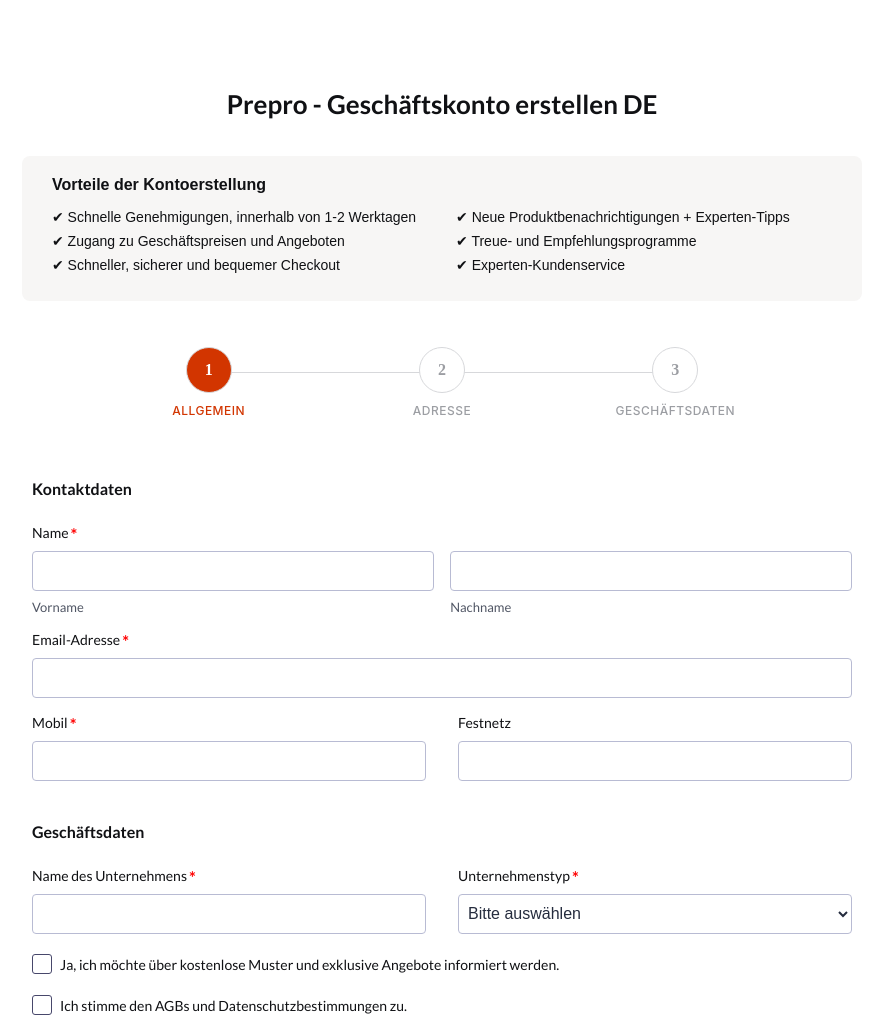
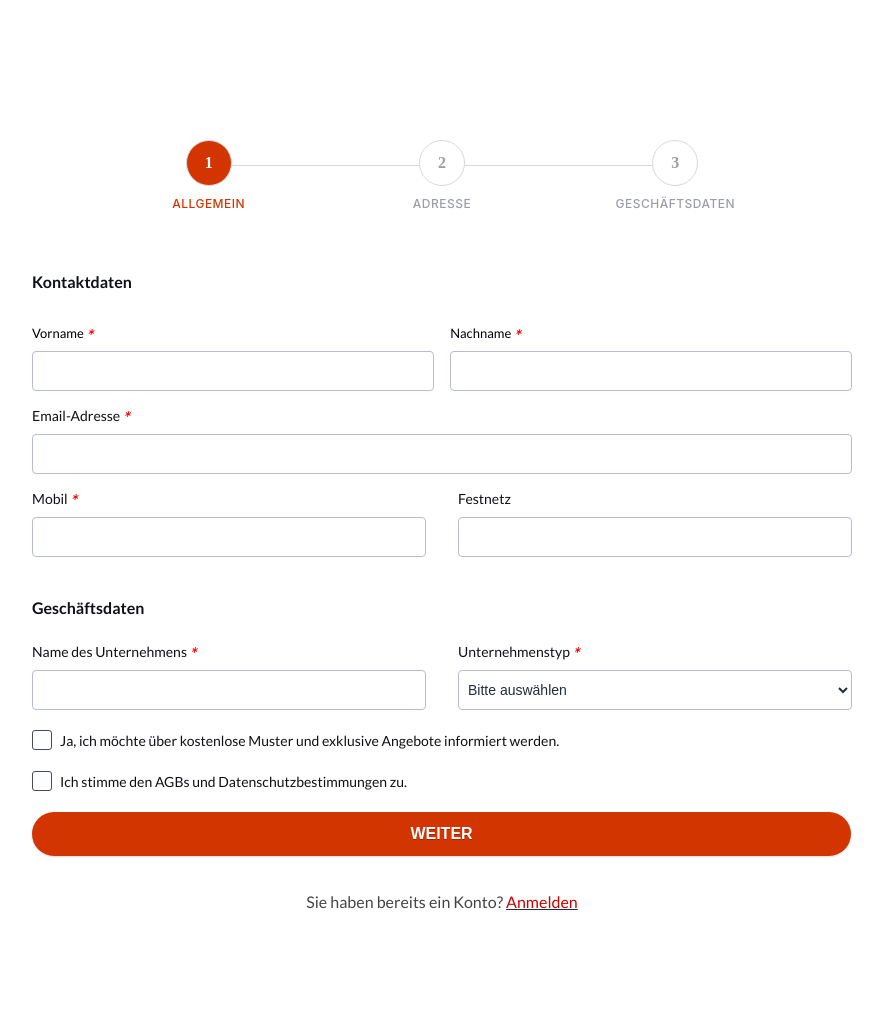
Before and after one commit to AlFakher2019/CRM-ZOHO-EU-SW-B2B-Lead-Form-PreProd-GR, a plain HTML site: page index.html in a window 1280 px wide. Shown: the top 1019 px of the page, without its empty margins (198-1081 px from the left). After the commit the page ends 987 px from the top, so only its background shows below. Drawn offline with Linux system fonts and the light colour scheme.

Commit message:
updated the design

```diff
--- a/css/form.css
+++ b/css/form.css
@@ -4,7 +4,7 @@ html, body, div, span, applet, object, iframe, h1, h2, h3, h4, h5, h6, p, blockq
 	margin: 0;
 	padding: 0;
 	border: 0;
-	font: inherit;
+	font: 'Lato';
 	vertical-align: baseline;
 }
 
@@ -106,7 +106,7 @@ ol, ul {
     -moz-border-radius: 2px;
     border-radius: 4px;
     padding: 5px;
-    font-size: 15px;
+    font-size: 14px;
     color: rgb(37, 44, 62);
     padding: 11px 10px 10px 10px;
 	height: 40px;
@@ -227,7 +227,7 @@ ol, ul {
 	background: #fff;
     border: 1px solid rgba(184, 187, 211, 1);
     border-radius: 4px;
-    font-size: 16px;
+    font-size: 14px;
     height: 40px;
     transition: 0.3s;
     vertical-align: middle;
@@ -260,8 +260,7 @@ ol, ul {
     font-weight: 500;
 	}
 .zf-phone .zf-tempContDiv label, .zf-date .zf-tempContDiv label, .zf-time .zf-tempContDiv label, .zf-address .zf-tempContDiv label, .zf-name .zf-tempContDiv span label {
-	color: #252c3e;
-    opacity: .8;
+	color: #000000;
 }
 .zf-phone .zf-tempContDiv span label {
 	display: block;
@@ -280,7 +279,7 @@ ol, ul {
 	display: inline-block;
     font-size: 15px;
     font-weight: 600;
-    color: #252c3e;
+    color: #000000;
     margin-right: 8px;
 	float: left;
     margin-top: 10px;
@@ -1530,14 +1529,14 @@ width: 223px;
 
 }
 .next{
-  font-family: "Poppins", serif;
+
   font-size: 16px;
   margin: 20px 0px;
   margin-left: 0;
   padding: 13px 36px;
   font-weight: 600;
-  text-transform: uppercase;
-  width: 80%;
+
+  width: 83%;
   border-radius: 40px;
   color: #fff;
   border: 0px solid;
@@ -1561,49 +1560,14 @@ form{
 	cursor: pointer;
 }
 
-/* benefits container */
-.account-benefits-box {
-  background-color: #F7F6F5;
-  border-radius: 8px;
-  padding: 20px 30px;
-  margin-bottom: 30px;
-  font-family: sans-serif;
-  margin-left: 30px;
-  margin-right: 30px;
-}
-
-.account-benefits-box h3 {
-  color: #101114;
-  margin-top: 0;
-  font-weight: 600;
-  font-size: 16px;
-  margin-bottom: 15px;
-}
-
-.benefits-list {
-  display: flex;
-  gap: 40px;
-  flex-wrap: wrap;
-}
-
-.benefits-list ul {
-  list-style: none;
-  padding: 0;
-  margin: 0;
-}
-
-.benefits-list li {
-  margin-bottom: 8px;
-  font-size: 14px;
-  font-weight: 400;
-  color: #101114;
-}
+
 .billing-check{
 	display: flex;
 }
 .zf-tempFrmWrapper .billing-check .zf-labelName{
 	margin-left: 10px !important;
 }
+
  input.readonly-disabled {
     background-color: #e9ecef !important;
     color: #6c757d !important;
--- a/index.html
+++ b/index.html
@@ -55,27 +55,13 @@
           <ul class="zf-tempHeadBdr">
             <li class="zf-tempHeadContBdr">
               <h2 class="zf-frmTitle">
-                <em>Prepro - Geschäftskonto erstellen DE</em>
+
               </h2>
               <p class="zf-frmDesc"></p>
               <div class="zf-clearBoth"></div>
             </li>
             <!-- benefits tab -->
-            <div class="account-benefits-box" id="benefits-box">
-              <h3>Vorteile der Kontoerstellung</h3>
-              <div class="benefits-list">
-                <ul>
-                  <li>✔ Schnelle Genehmigungen, innerhalb von 1-2 Werktagen</li>
-                  <li>✔ Zugang zu Geschäftspreisen und Angeboten</li>
-                  <li>✔ Schneller, sicherer und bequemer Checkout</li>
-                </ul>
-                <ul>
-                  <li>✔ Neue Produktbenachrichtigungen + Experten-Tipps</li>
-                  <li>✔ Treue- und Empfehlungsprogramme</li>
-                  <li>✔ Experten-Kundenservice</li>
-                </ul>
-              </div>
-            </div>
+
           </ul>
           <div class="zf-subContWrap zf-topAlign">
             <!-- progress bar -->
@@ -109,13 +95,14 @@
                 <p></p>
               </div>
               <div class="zf-tempFrmWrapper zf-name zf-namelarge">
-                <label class="zf-labelName">
-                  Name
-                  <em class="zf-important"> *</em>
-                </label>
+
                 <div class="zf-tempContDiv zf-twoType">
                   <div class="zf-nameWrapper">
                     <span>
+                      <label class="zf-labelName">
+                            Vorname
+                       <em class="zf-important"> *</em>
+                       </label>
                       <input
                         type="text"
                         maxlength="255"
@@ -123,9 +110,13 @@
                         fieldType="7"
                         placeholder=""
                       />
-                      <label>Vorname</label>
+
                     </span>
                     <span>
+                      <label class="zf-labelName">
+                            Nachname
+                       <em class="zf-important"> *</em>
+                       </label>
                       <input
                         type="text"
                         maxlength="255"
@@ -133,7 +124,7 @@
                         fieldType="7"
                         placeholder=""
                       />
-                      <label>Nachname</label>
+
                     </span>
                     <div class="zf-clearBoth"></div>
                   </div>
```
